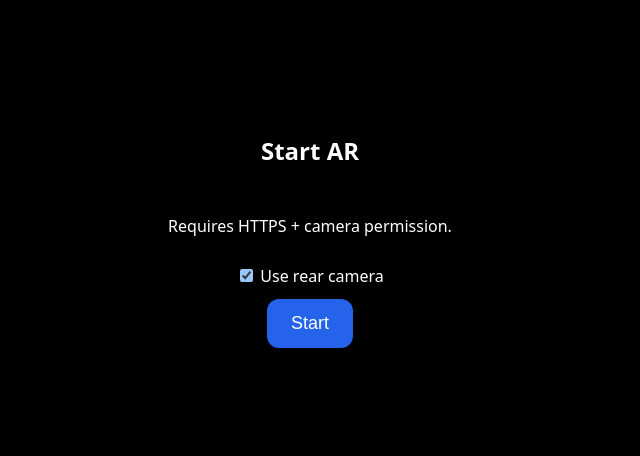
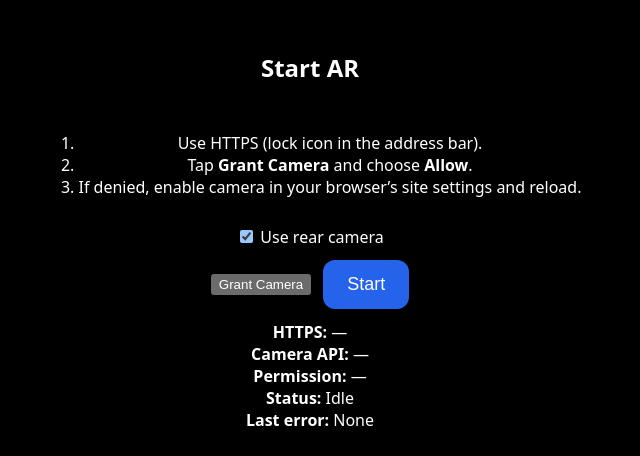
Before and after one commit to arttechleo/AR_Halloween, a plain HTML site: page index.html in a window 1280 px wide. Shown: the part 137-593 px from the top of the page, without its empty margins (330-970 px from the left). Drawn offline with nearby package versions, Linux system fonts and the light colour scheme.

Commit message:
Update index.html

```diff
--- a/index.html
+++ b/index.html
@@ -2,7 +2,10 @@
 <html lang="en">
 <head>
   <meta charset="utf-8" />
-  <meta name="viewport" content="width=device-width,initial-scale=1,maximum-scale=1,viewport-fit=cover,user-scalable=no" />
+  <meta
+    name="viewport"
+    content="width=device-width,initial-scale=1,maximum-scale=1,viewport-fit=cover,user-scalable=no"
+  />
   <title>AR Pose GLB Overlay</title>
   <link rel="stylesheet" href="style.css" />
 
@@ -26,14 +29,33 @@
 
   <div id="ui">
     <h2>Start AR</h2>
-    <p id="hint">Requires HTTPS + camera permission.</p>
+    <ol class="steps">
+      <li>Use HTTPS (lock icon in the address bar).</li>
+      <li>Tap <b>Grant Camera</b> and choose <b>Allow</b>.</li>
+      <li>If denied, enable camera in your browser’s site settings and reload.</li>
+    </ol>
+
     <div class="row">
       <label><input id="rear" type="checkbox" checked /> Use rear camera</label>
     </div>
-    <button id="start">Start</button>
+
+    <div class="row">
+      <button id="grant">Grant Camera</button>
+      <button id="start" disabled>Start</button>
+    </div>
+
+    <div id="diag">
+      <div><b>HTTPS:</b> <span id="d-https">—</span></div>
+      <div><b>Camera API:</b> <span id="d-api">—</span></div>
+      <div><b>Permission:</b> <span id="d-perm">—</span></div>
+      <div><b>Status:</b> <span id="d-status">Idle</span></div>
+      <div class="small"><b>Last error:</b> <span id="d-err">None</span></div>
+    </div>
+
     <p id="error" class="error"></p>
   </div>
 
   <div id="toast" class="toast" hidden></div>
+  <div id="banner" class="banner" hidden>Camera is blocked. See steps above.</div>
 </body>
 </html>
```
